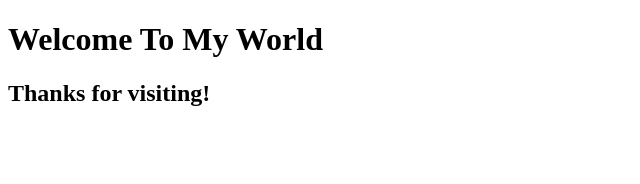
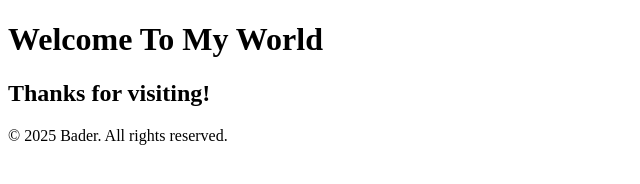
Before and after one commit to Bader917/MyFirstRepo, a plain HTML site: page index.html in a window 1280 px wide. Shown: the whole page, without its empty margins (0-640 px from the left). Drawn offline with Linux system fonts and the light colour scheme.

Commit message:
Add footer section to index.html

```diff
--- a/index.html
+++ b/index.html
@@ -9,6 +9,10 @@
     <h1>Welcome To My World</h1>
     <h2>Thanks for visiting!</h2>
 
+    <footer>
+        <p>© 2025 Bader. All rights reserved.</p>
+    </footer>
+
 </body>
 
 </html>
```
Also changed, not shown: 1 other file.
